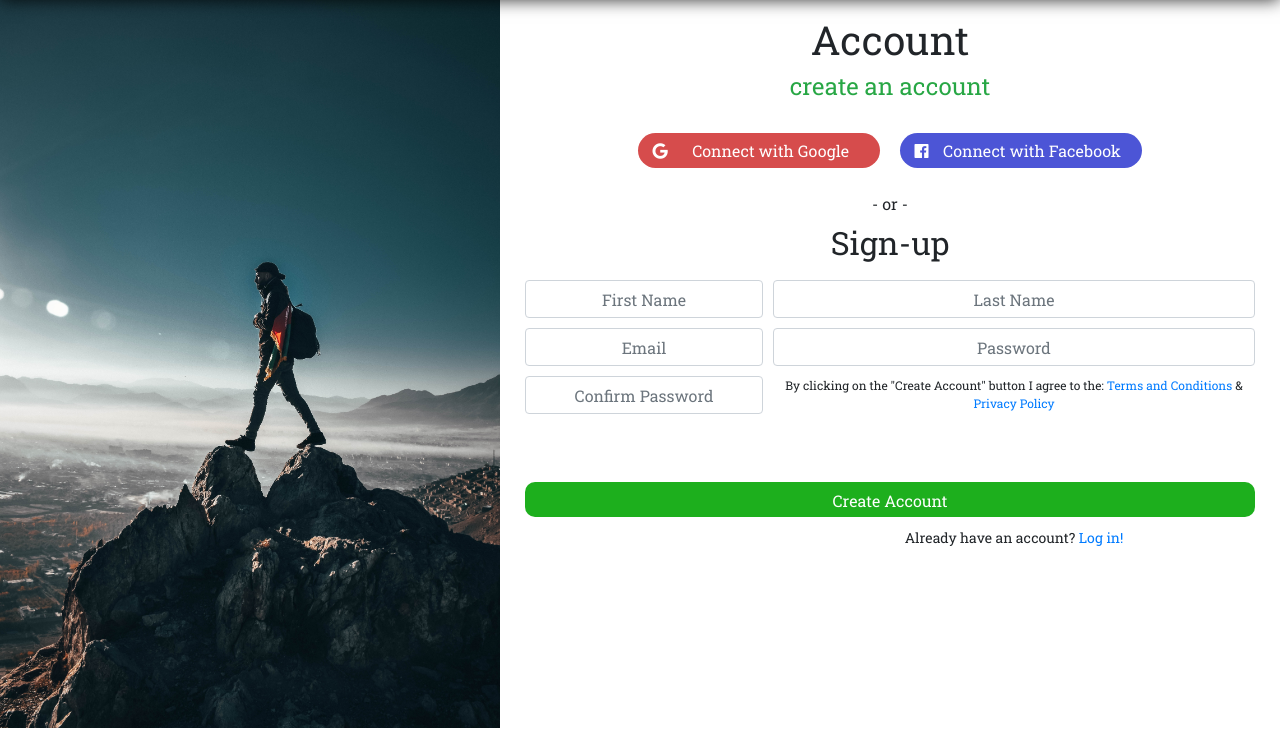
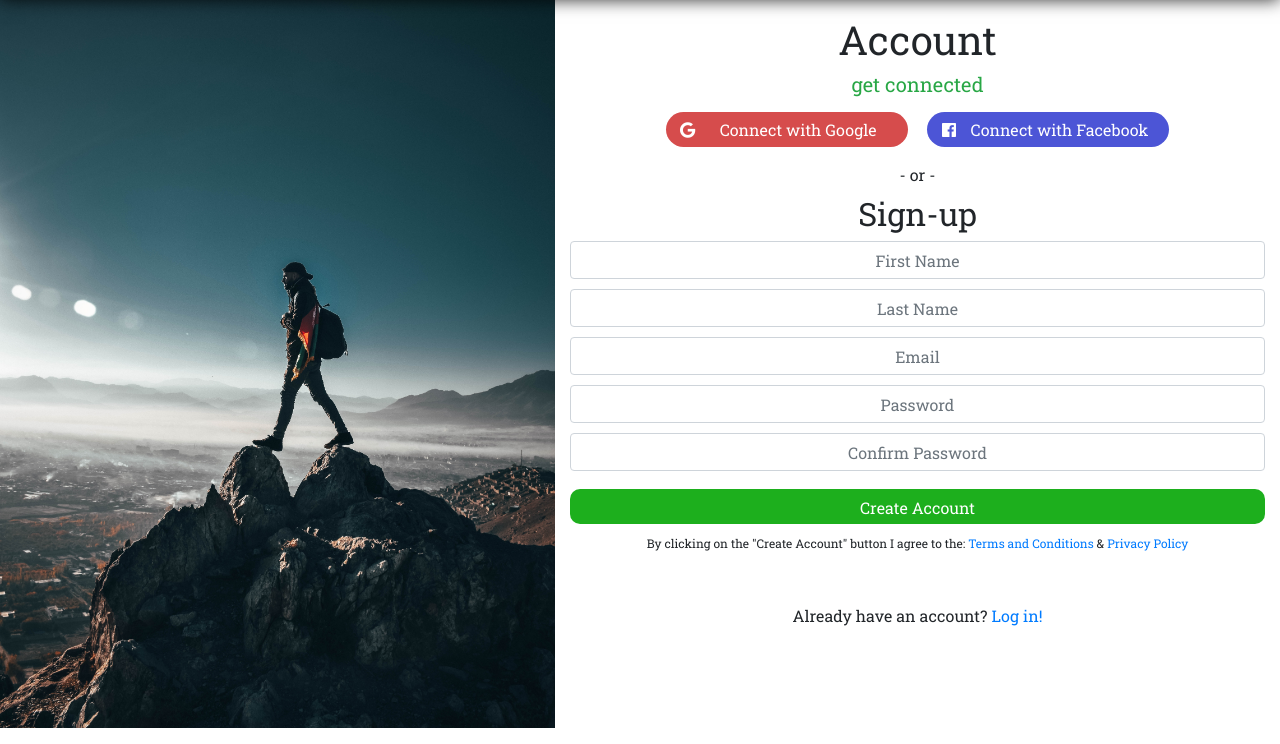
Before and after one commit to moyamanuel/hackdavis2k19, a Django app: template hackdavis/backend/templates/backend/account.html in a window 1280 px wide. Shown: the part 56-800 px from the top of the page. Run offline with Django 3.2, Linux system fonts and the light colour scheme; the template is opened without the code that fills it, so the values that code supplies are empty; some libraries are stand-ins or nearby versions.

Commit message:
Update maps.

```diff
--- a/hackdavis/backend/templates/backend/account.html
+++ b/hackdavis/backend/templates/backend/account.html
@@ -48,16 +48,16 @@
     <div class="split-left img2"></div>
     <div class="container-fluid split-right">
       <h1 class="mt-3">Account</h1>
-      <h4 class="text-success">create an account</h4>
-      <button class="w-25 pill google mt-4"><i class="fab fa-google float-left ml-2 mt-1"></i><span
+      <h5 class="text-success">get connected</h5>
+      <button class="w-25 pill google mt-2"><i class="fab fa-google float-left ml-2 mt-1"></i><span
           class="float-center">Connect
           with
           Google</span></button>
-      <button class="w-25 pill facebook mt-4"><i class="fab fa-facebook float-left ml-2 mt-1"></i><span
+      <button class="w-25 pill facebook mt-2"><i class="fab fa-facebook float-left ml-2 mt-1"></i><span
           class="float-center">Connect
           with
           Facebook</span></button>
-      <br><label class="mt-4">- or -</label>
+      <br><label class="mt-3">- or -</label>
       <h2>Sign-up</h2>
       <form class="signup">
         <!-- <div class="signupImg" style="background-color:black">
--- a/hackdavis/backend/templates/backend/map.html
+++ b/hackdavis/backend/templates/backend/map.html
@@ -40,7 +40,7 @@
   <title>Event Map</title>
 </head>
 
-<body>
+<body style="overflow:hidden">
   <nav class="navbar navbar-expand-md bg-dark navbar-dark" style="z-index:99">
     <a class="navbar-brand" href="index.html">HackDavis</a>
     <button class="navbar-toggler" type="button" data-toggle="collapse" data-target="#collapsibleNavbar">
--- a/hackdavis/backend/templates/backend/static/backend/styles.css
+++ b/hackdavis/backend/templates/backend/static/backend/styles.css
@@ -140,6 +140,16 @@
   background-color: #e6e6e6;
 }
 
+.signup {
+  display: -ms-grid;
+  display: grid;
+  grid-gap: 10px;
+}
+
+.signup .input {
+  min-width: 50vw;
+}
+
 .signupImg {
   max-width: 64px;
   max-height: 64px;
@@ -150,74 +160,6 @@
   position: relative;
   margin: 0;
   max-width: 64px;
-}
-
-.signup {
-  display: -ms-grid;
-  display: grid;
-  padding: 10px;
-      grid-template-areas: 'first first'
- 'last last'
- 'email email'
- 'password confirm'
- 'terms terms'
- 'submit submit'
- '. already';
-  grid-gap: 10px;
-}
-
-.signup .signupFirst {
-  -ms-grid-row: 1;
-  -ms-grid-column: 1;
-  -ms-grid-column-span: 2;
-  grid-area: first;
-}
-
-.signup .signupLast {
-  -ms-grid-row: 2;
-  -ms-grid-column: 1;
-  -ms-grid-column-span: 2;
-  grid-area: last;
-}
-
-.signup .signupEmail {
-  -ms-grid-row: 3;
-  -ms-grid-column: 1;
-  -ms-grid-column-span: 2;
-  grid-area: email;
-}
-
-.signup .signupPass {
-  -ms-grid-row: 4;
-  -ms-grid-column: 1;
-  grid-area: password;
-}
-
-.signup .signupConfirm {
-  -ms-grid-row: 4;
-  -ms-grid-column: 2;
-  grid-area: confirm;
-}
-
-.signup .signupTerms {
-  -ms-grid-row: 5;
-  -ms-grid-column: 1;
-  -ms-grid-column-span: 2;
-  grid-area: terms;
-}
-
-.signup .signupSubmit {
-  -ms-grid-row: 6;
-  -ms-grid-column: 1;
-  -ms-grid-column-span: 2;
-  grid-area: submit;
-}
-
-.signup .already {
-  -ms-grid-row: 7;
-  -ms-grid-column: 2;
-  grid-area: already;
-  font-size: 14px;
 }
 
 #eventList {
--- a/hackdavis/backend/templates/backend/static/backend/styles.scss
+++ b/hackdavis/backend/templates/backend/static/backend/styles.scss
@@ -135,6 +135,15 @@
     }
   }
 
+  .signup {
+    display:grid;
+    grid-gap: 10px;
+
+    .input {
+      min-width: 50vw;
+    }
+  }
+
   .signupImg {
     max-width:64px;
     max-height:64px;
@@ -146,45 +155,45 @@
     }
   }
 
-  .signup{
-    display:grid;
-    padding:10px;
-    grid-template-areas:
-    'first first'
-    'last last'
-    'email email'
-    'password confirm'
-    'terms terms'
-    'submit submit'
-    '. already';
-    grid-gap:10px;
+  // .signup{
+  //   display:grid;
+  //   padding:10px;
+  //   grid-template-areas:
+  //   'first first'
+  //   'last last'
+  //   'email email'
+  //   'password confirm'
+  //   'terms terms'
+  //   'submit submit'
+  //   '. already';
+  //   grid-gap:10px;
 
-     .signupFirst{
-       grid-area: first;
-     }
-     .signupLast{
-       grid-area: last;
-     }
-     .signupEmail{
-      grid-area: email;
-    }
-     .signupPass{
-       grid-area: password;
-     }
-     .signupConfirm{
-       grid-area: confirm;
-     }
-     .signupTerms{
-       grid-area: terms;
-     }
-     .signupSubmit{
-       grid-area: submit;
-     }
-     .already{
-       grid-area:already;
-       font-size:14px;
-     }
-  }
+  //    .signupFirst{
+  //      grid-area: first;
+  //    }
+  //    .signupLast{
+  //      grid-area: last;
+  //    }
+  //    .signupEmail{
+  //     grid-area: email;
+  //   }
+  //    .signupPass{
+  //      grid-area: password;
+  //    }
+  //    .signupConfirm{
+  //      grid-area: confirm;
+  //    }
+  //    .signupTerms{
+  //      grid-area: terms;
+  //    }
+  //    .signupSubmit{
+  //      grid-area: submit;
+  //    }
+  //    .already{
+  //      grid-area:already;
+  //      font-size:14px;
+  //    }
+  // }
 
   #eventList{
     @include easeOut;
```
Also changed, not shown: 1 other file.
